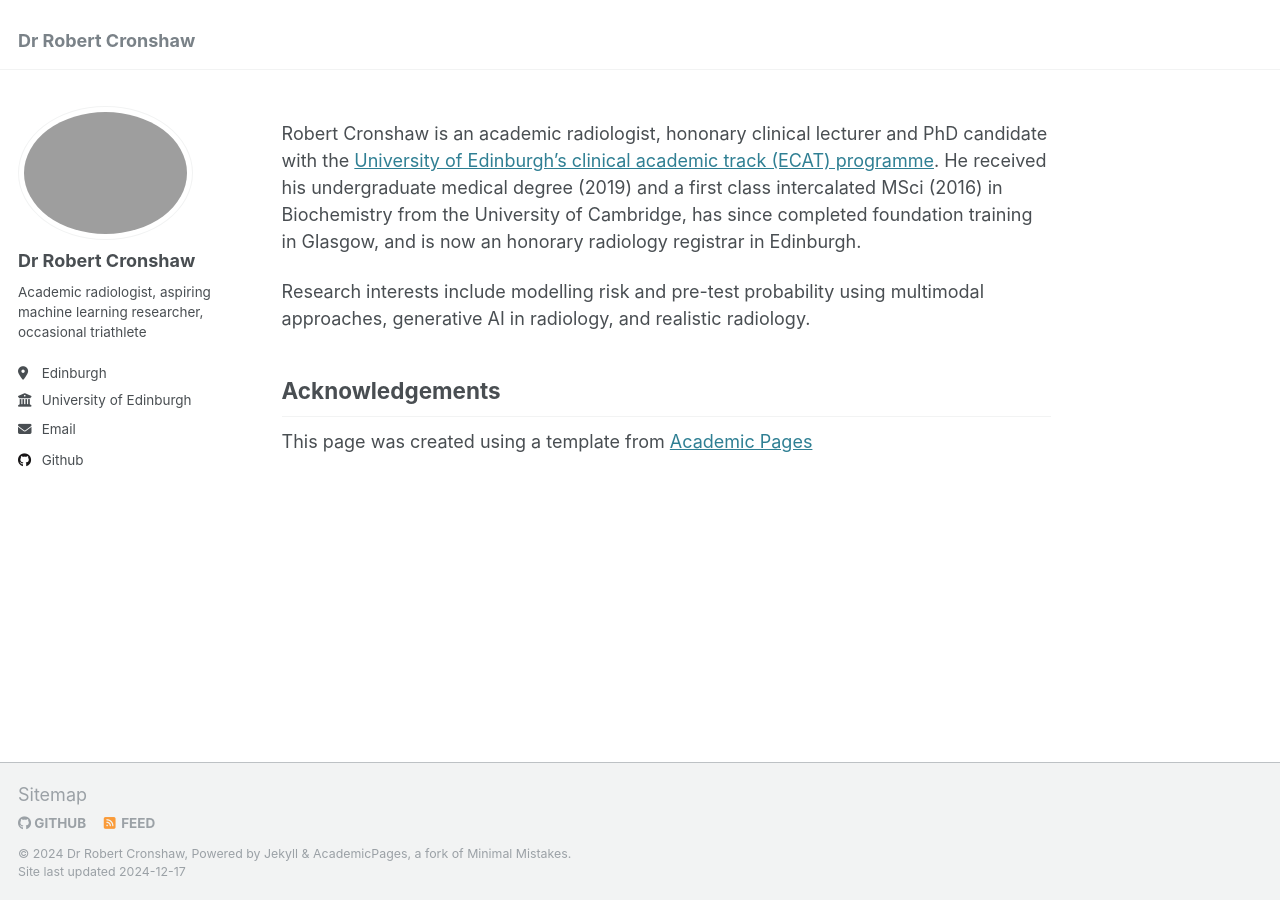
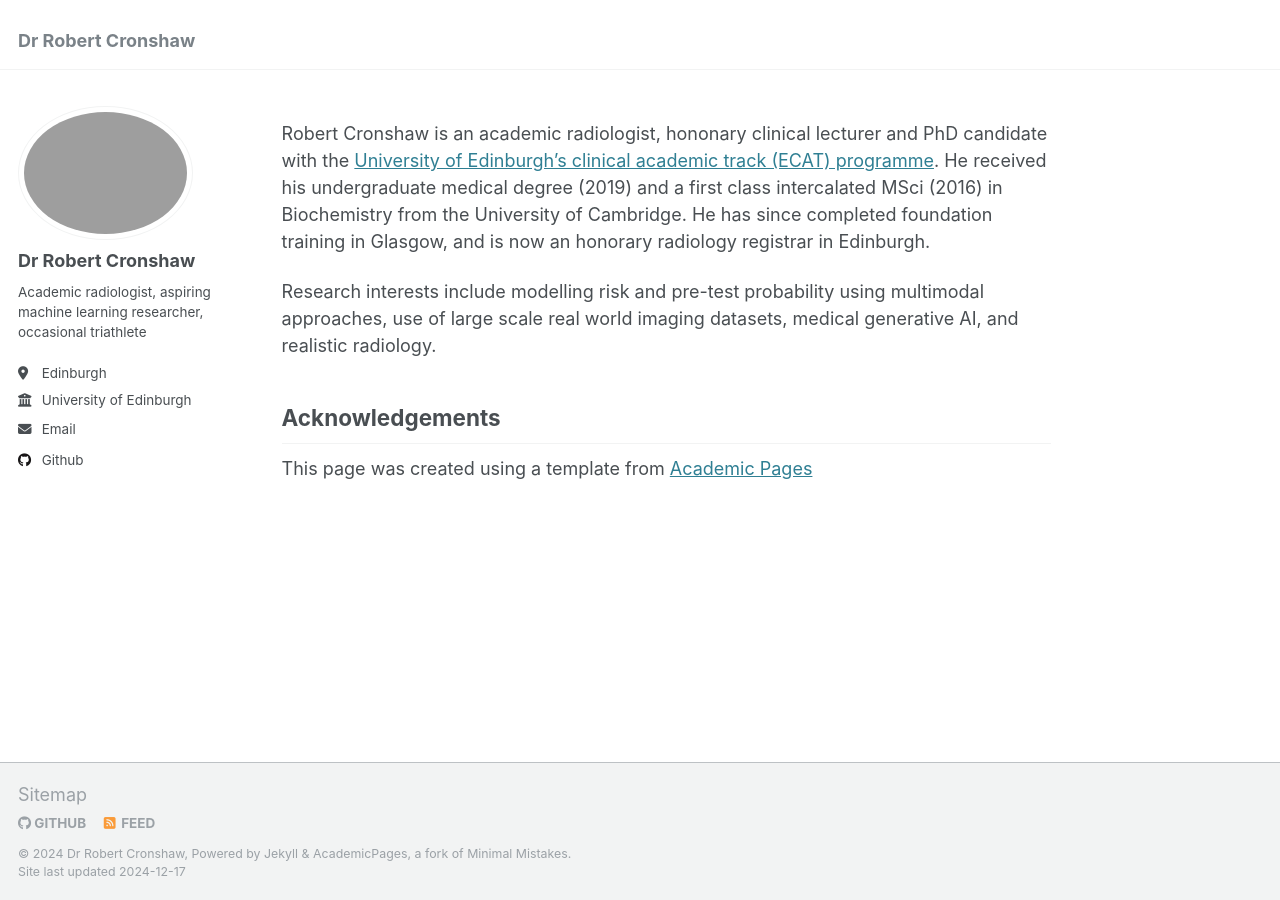
Before and after one commit to rcronshaw1/rcronshaw1.github.io, a Jekyll site: the page built from _pages/about.md, in a window 1280 px wide. Built offline with Jekyll 4.4.1, drawn with Linux system fonts in a browser that asks for light colours.

Commit message:
Update about.md

```diff
--- a/_pages/about.md
+++ b/_pages/about.md
@@ -7,9 +7,9 @@ redirect_from:
   - /about.html
 ---
 
-Robert Cronshaw is an academic radiologist, hononary clinical lecturer and PhD candidate with the [University of Edinburgh's clinical academic track (ECAT) programme](https://medicine-vet-medicine.ed.ac.uk/our-research/cmvm-research-support/translation-commercialisation/edinburgh-clinical-academic-track/ecat-i). He received his undergraduate medical degree (2019) and a first class intercalated MSci (2016) in Biochemistry from the University of Cambridge, has since completed foundation training in Glasgow, and is now an honorary radiology registrar in Edinburgh.
+Robert Cronshaw is an academic radiologist, hononary clinical lecturer and PhD candidate with the [University of Edinburgh's clinical academic track (ECAT) programme](https://medicine-vet-medicine.ed.ac.uk/our-research/cmvm-research-support/translation-commercialisation/edinburgh-clinical-academic-track/ecat-i). He received his undergraduate medical degree (2019) and a first class intercalated MSci (2016) in Biochemistry from the University of Cambridge. He has since completed foundation training in Glasgow, and is now an honorary radiology registrar in Edinburgh.
 
-Research interests include modelling risk and pre-test probability using multimodal approaches, generative AI in radiology, and realistic radiology.
+Research interests include modelling risk and pre-test probability using multimodal approaches, use of large scale real world imaging datasets, medical generative AI, and realistic radiology.
 
 
 
```
